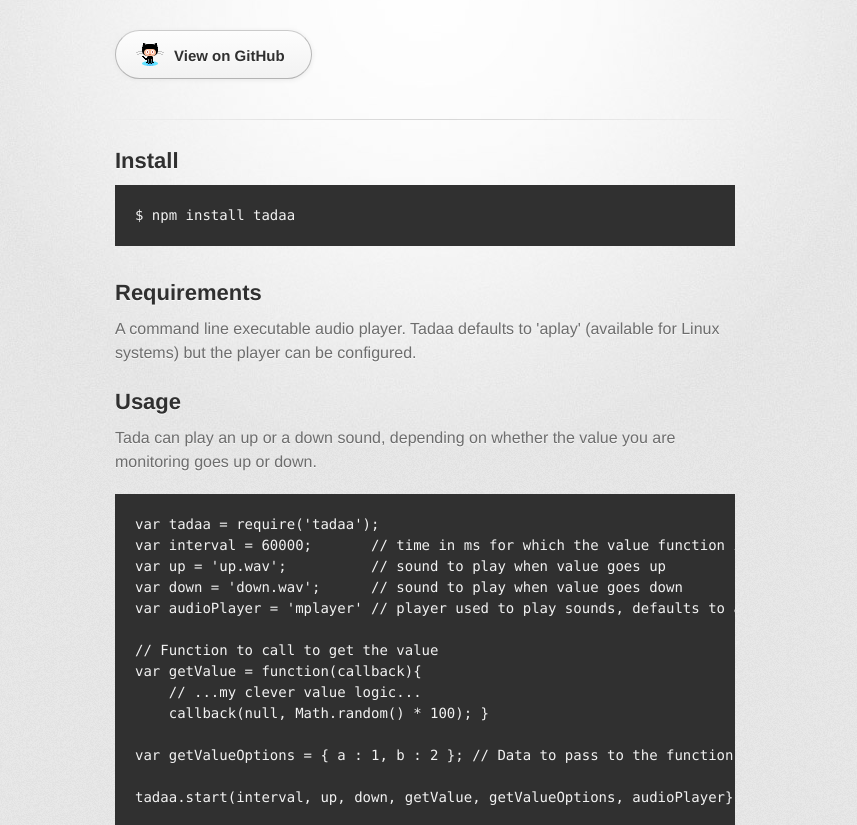
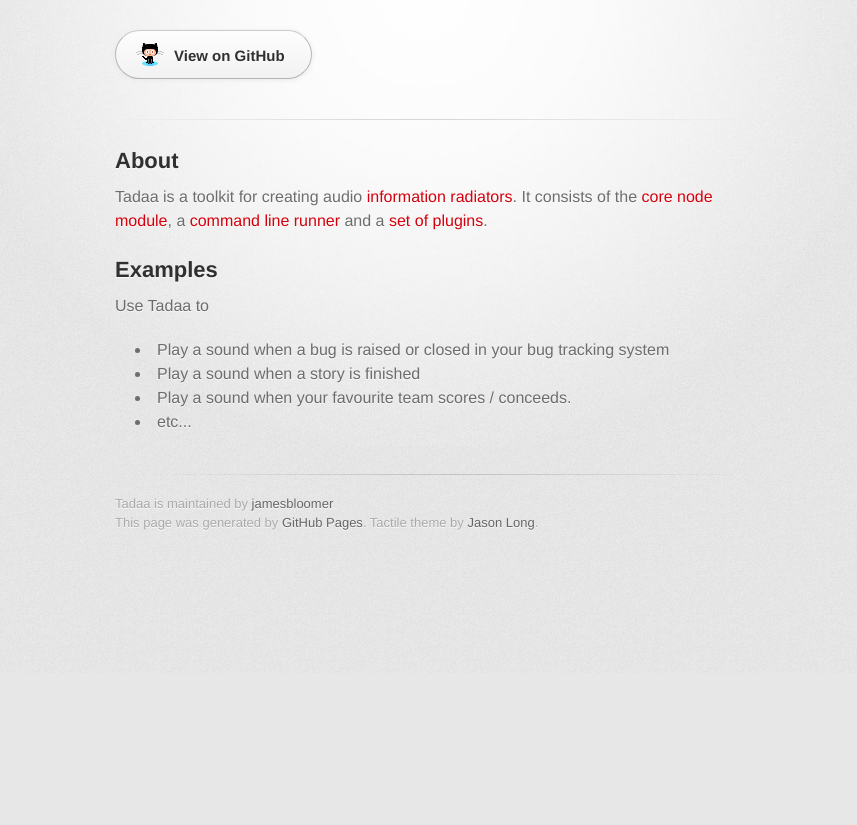
Before and after one commit to jamesbloomer/tadaa, a plain HTML site: page index.html in a window 1280 px wide. Shown: the part 127-952 px from the top of the page, without its empty margins (215-1072 px from the left). After the commit the page ends 800 px from the top, so only its background shows below. Drawn offline with Linux system fonts and the light colour scheme; a web font is replaced by a local one.

Commit message:
start writing documentation for Tadaa ecosystem

```diff
--- a/index.html
+++ b/index.html
@@ -29,57 +29,27 @@
         <hr>
 
         <section id="main_content">
-          <h2>
-<a name="install" class="anchor" href="#install"><span class="octicon octicon-link"></span></a>Install</h2>
+          <h2><a name="about" class="anchor" href="#about"><span class="octicon octicon-link"></span></a>About</h2>
+          <p>Tadaa is a toolkit for creating audio <a href="http://alistair.cockburn.us/Information+radiator">information radiators</a>.
+          It consists of the <a href="https://github.com/jamesbloomer/tadaa">core node module</a>,
+          a <a href="https://github.com/jamesbloomer/tadaa-runner">command line runner</a>
+          and a <a href="https://github.com/jamesbloomer/tadaa-runner#plugins">set of plugins</a>.</p>
 
-<pre><code>$ npm install tadaa
-</code></pre>
-
-<h2>
-<a name="requirements" class="anchor" href="#requirements"><span class="octicon octicon-link"></span></a>Requirements</h2>
-
-<p>A command line executable audio player.
-Tadaa defaults to 'aplay' (available for Linux systems) but the player can be configured. </p>
-
-<h2>
-<a name="usage" class="anchor" href="#usage"><span class="octicon octicon-link"></span></a>Usage</h2>
-
-<p>Tada can play an up or a down sound, depending on whether the value you are monitoring goes up or down.</p>
-
-<pre><code>var tadaa = require('tadaa');
-var interval = 60000;       // time in ms for which the value function is called
-var up = 'up.wav';          // sound to play when value goes up
-var down = 'down.wav';      // sound to play when value goes down
-var audioPlayer = 'mplayer' // player used to play sounds, defaults to aplay
-
-// Function to call to get the value
-var getValue = function(callback){
-    // ...my clever value logic...
-    callback(null, Math.random() * 100); }
-
-var getValueOptions = { a : 1, b : 2 }; // Data to pass to the function.
-
-tadaa.start(interval, up, down, getValue, getValueOptions, audioPlayer};
-</code></pre>
-
-<h2>
-<a name="examples" class="anchor" href="#examples"><span class="octicon octicon-link"></span></a>Examples</h2>
-
+          <h2><a name="examples" class="anchor" href="#examples"><span class="octicon octicon-link"></span></a>Examples</h2>
           <p>Use Tadaa to</p>
-
           <ul>
           <li>Play a sound when a bug is raised or closed in your bug tracking system</li>
           <li>Play a sound when a story is finished</li>
           <li>Play a sound when your favourite team scores / conceeds.</li>
           <li>etc...</li>
           </ul>
+
         </section>
 
         <footer>
-          Tadaa! is maintained by <a href="https://github.com/jamesbloomer">jamesbloomer</a><br>
+          Tadaa is maintained by <a href="https://github.com/jamesbloomer">jamesbloomer</a><br>
           This page was generated by <a href="http://pages.github.com">GitHub Pages</a>. Tactile theme by <a href="https://twitter.com/jasonlong">Jason Long</a>.
         </footer>
-
 
       </div>
     </div>
```
Lines whose indentation alone changed are shown as unchanged.
